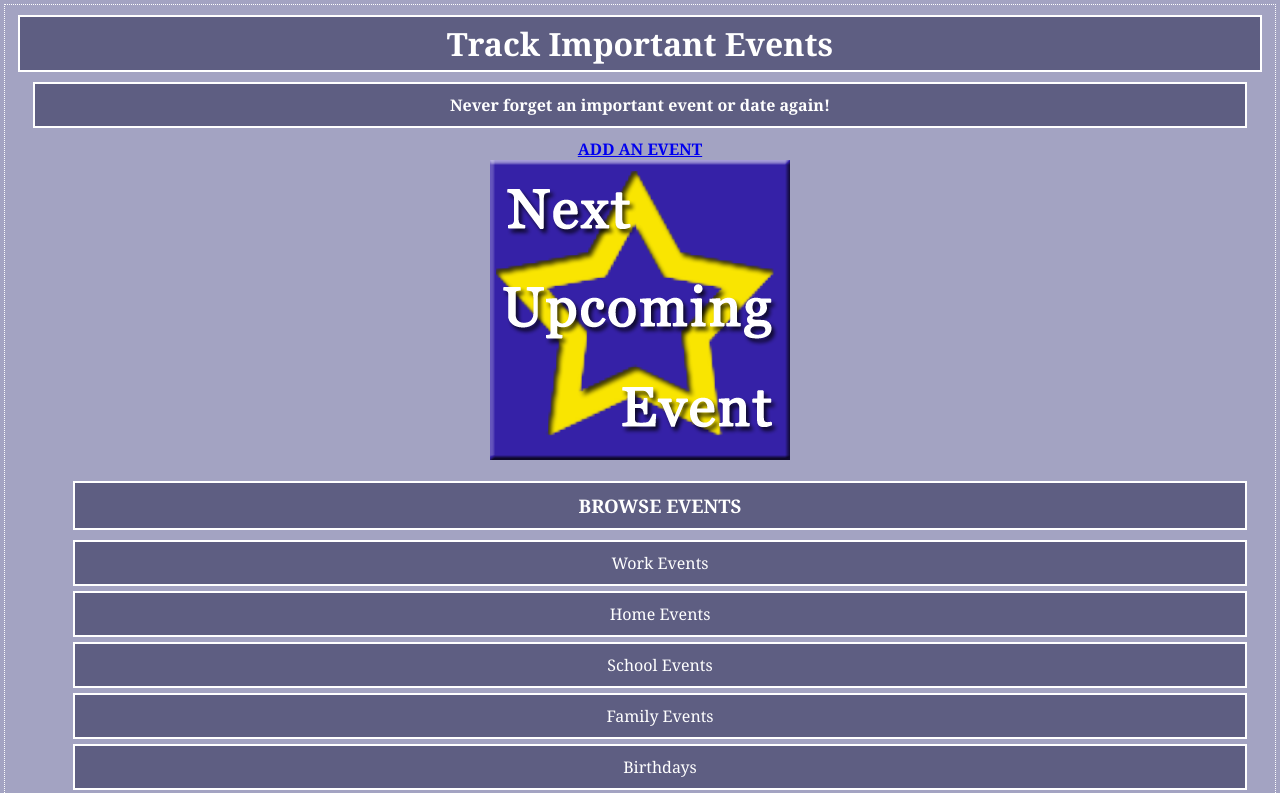
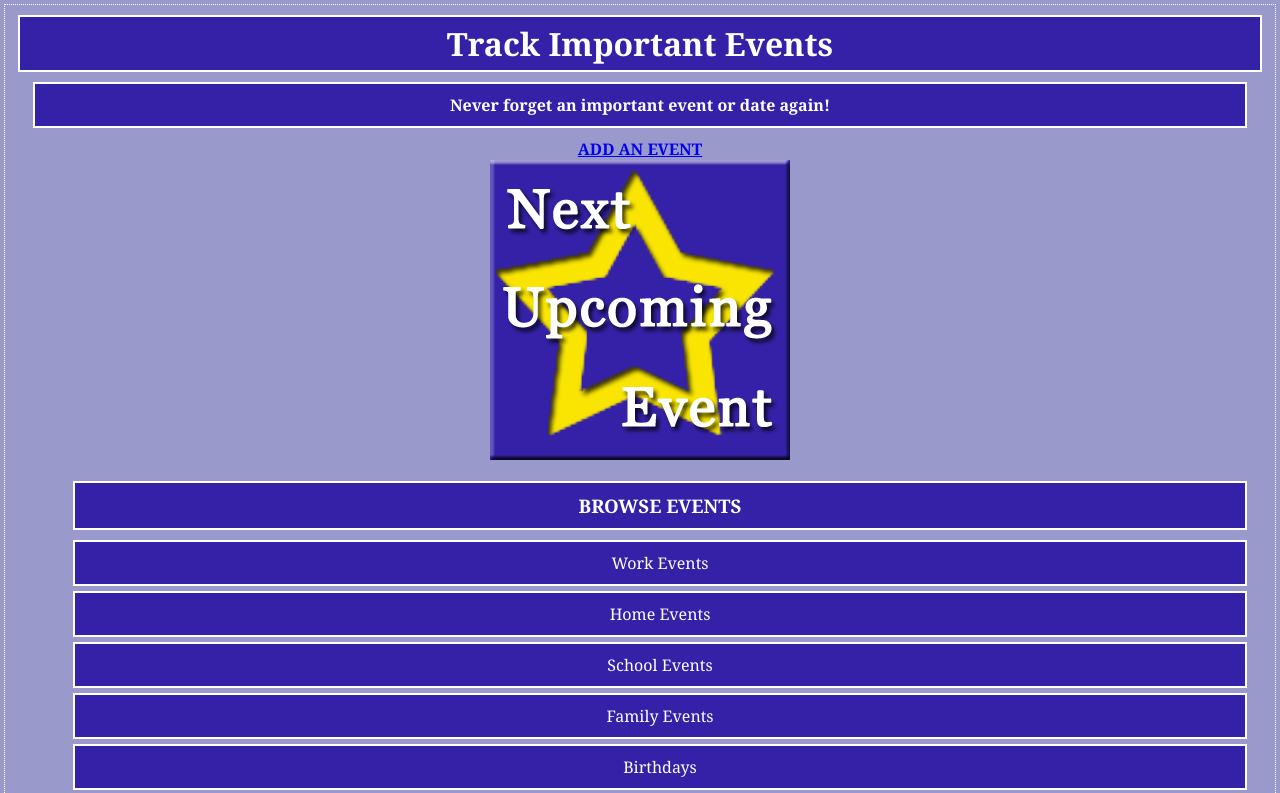
Before and after one commit to jaehines79/MDV, a plain HTML site: page index.html in a window 1280 px wide. Shown: the top 793 px of the page. Drawn offline with Linux system fonts and the light colour scheme.

Commit message:
added folder with new name

```diff
--- a/styles.css
+++ b/styles.css
@@ -4,7 +4,7 @@
  	January 31, 2012  */
 
 html {
-    background-color: #A3A3C2;
+    background-color: #9999CC;
     color: #FBFBFB;
 	font-family: Georgia, serif;
 	margin: 5px;
@@ -23,7 +23,7 @@ h1 {
 	margin: 10px 5px;
 	border: 2px solid #FFFFFF;
 	padding: 5px;
-	background: #5E5E82;
+	background: #3521a7;
 }
 h4 {
     color: #FFFFFF;
@@ -31,7 +31,7 @@ h4 {
 	margin: 10px 20px;
 	border: 2px solid #FFFFFF;
 	padding: 10px;
-	background: #5E5E82;
+	background: #3521a7;
 }
 h3{
     color: #FFFFFF;
@@ -39,7 +39,7 @@ h3{
 	margin: 10px 20px;
 	border: 2px solid #FFFFFF;
 	padding: 10px;
-	background: #5E5E82;
+	background: #3521a7;
 }
 legend {
     color: #4B327D;
@@ -57,16 +57,16 @@ ol{color: #FFFFFF;
 	margin: 5px 20px;
 	border: 2px solid #FFFFFF;
 	padding: 10px;
-	background: #5E5E82;
+	background: #3521a7;
 }
 li{
-	color: #4B327D;
+	color: #FFFFFF;
 }
 ul{
-	color: #4B327D;
+	color: #FFFFFF;
 }
 nav{
-	color: #99CCFF
+	color: #FFFFFF
 	font-style: italic;
 	font-family: Georgia, serif;
 	font: 12px;
```
